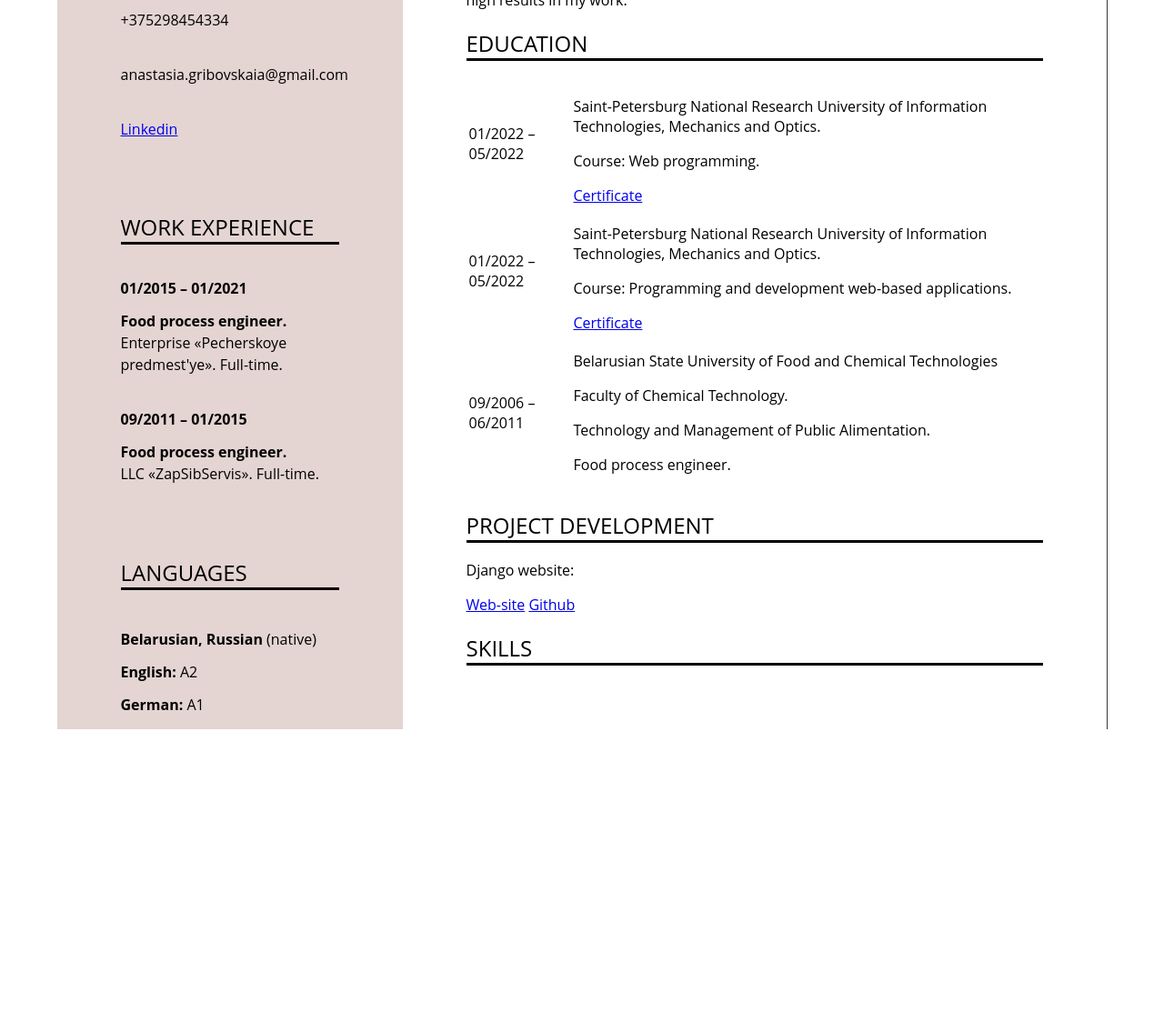
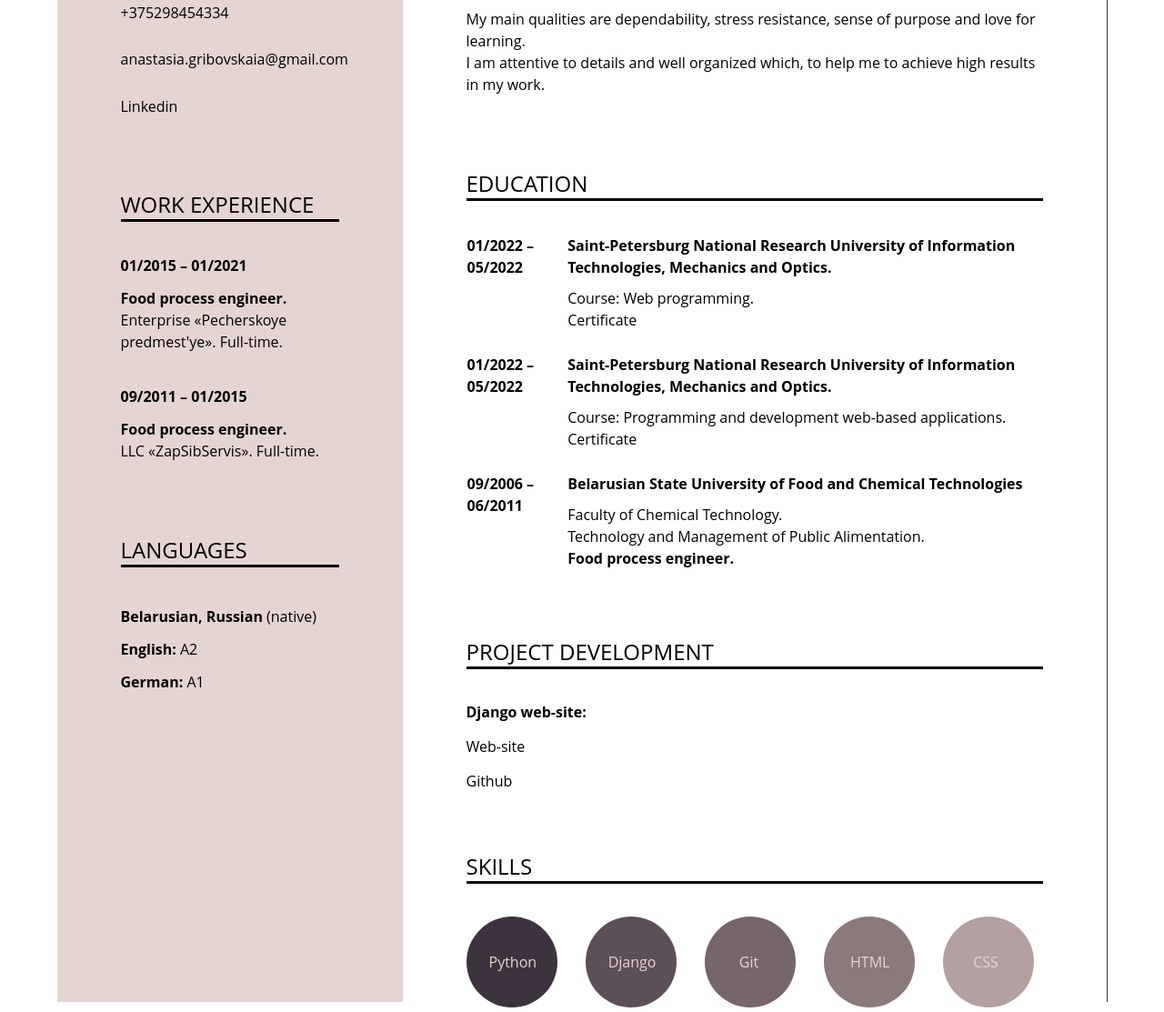
Before and after one commit to Florence100/rsschool-cv, a plain HTML site: page index.html in a window 1280 px wide. Shown: the part 398-1511 px from the top of the page at 91% size. Before the commit the page ends 1200 px from the top, so only its background shows below. Drawn offline with Linux system fonts and the light colour scheme.

Commit message:
feat: modified css file, html file

```diff
--- a/css/style.css
+++ b/css/style.css
@@ -9,7 +9,7 @@ body {
     width: 1155px;
     margin: 0 auto;
     padding: 0;
-    height: 1200px;
+    height: 1500px;
 }
 
 .cv_list::after {
@@ -38,7 +38,7 @@ aside {
     background-color: #3d333e;
     padding: 0;
     margin: 0;
-    min-height: 265px;
+    min-height: 270px;
     border: 1px solid #3d333e;
 }
 
@@ -76,7 +76,7 @@ img {
 .contacts p {
     margin: 0;
     padding: 0;
-    margin-top: 16px;
+    margin-top: 7.5px;
 }
 
 .work_experience, .languages {
@@ -89,7 +89,7 @@ img {
     line-height: 24px;
 }
 
-.work, .languages_kinds {
+.work, .languages_kinds, .project_kinds, .skills_kinds {
     margin: 36px 0;
 }
 
@@ -104,7 +104,7 @@ h1 {
     text-transform: uppercase;
     font-weight: 400;
     font-size: 35px;
-    margin: 80px 0 0 0;
+    margin: 85px 0 0 0;
     padding: 0;
 }
 
@@ -116,19 +116,102 @@ h1 {
     padding: 0;
 }
 
+.about_myself {
+    margin-top: 63px;
+}
+
+.about_myself p {
+    margin: 36px 0 80px 0;
+    line-height: 24px;
+}
+
+.education_table {
+    border-collapse: collapse;
+    margin-top: 36px;
+}
+
+.education_table td {
+    vertical-align: top;
+    line-height: 24px;
+    padding-bottom: 24px;
+}
+
+.education_table p {
+    margin: 0;
+    padding: 0;
+}
+
+td .table_title {
+    margin-bottom: 10px;
+    padding: 0;
+}
+
+a {
+    text-decoration: none;
+    color: black;
+}
+
+a:hover {
+    color: #806983;
+}
+
+.project {
+    margin: 50px 0 50px 0;
+}
+
+.project p a {
+    vertical-align: 16px;
+}
+
+.skills_point {
+    display: inline-block;
+    width: 100px;
+    height: 100px;
+    position: relative;
+    border-radius: 50%;
+    margin-right: 27px;
+}
+
+.first {
+    background-color: #3d333e;
+}
+
+.second {
+    background-color: #5c4f58;
+}
+
+.third {
+    background-color: #76656b;
+}
+
+.fourth {
+    background-color: #8c797b
+}
+
+.fifth {
+    margin-right: 0;
+    background-color: #b4a0a1
+}
+
+.skills_point p {
+    color: #e4d5d2;
+    position: absolute;
+    top: 23px;
+    left: 25px;
+}
+
+.third p {
+    left: 38px;
+}
+
+.fourth p {
+    left: 29px;
+}
+
+.fifth p {
+    left: 33px;
+}
+
 
 
 /* 16 24 36*/
-
-/*.table_work {
-    border-collapse: collapse;
-
-}
-
-.table_work td {
-    vertical-align: top;
-}
-
-.table_work td {
-    border: 1px solid black;
-}*/
--- a/index.html
+++ b/index.html
@@ -55,168 +55,65 @@
         </aside>
         <main class="main">
             <section class="main_info">
-                <h1>Anastassia Gribovskaia</h1>
+                <h1>Anastasia Gribovskaia</h1>
                 <p>Junior Developer</p>
             </section>
             <div class="container">
                 <section class="about_myself">
                     <h2 class="title">Briefly About Myself</h2>
-                    <p>My main qualities are dependability, stress resistance, sense of purpose and love for learning.
+                    <p>My main qualities are dependability, stress resistance, sense of purpose and love for learning.<br>
                         I am attentive to details and well organized which, to help me to achieve high results in my work.</p>
                 </section>
                 <section class="education">
                     <h2 class="title">Education</h2>
-                    <table>
+                    <table class="education_table">
                         <tr>
-                            <td>01/2022 – 05/2022</td>
+                            <td><b>01/2022 – 05/2022</b></td>
                             <td>
-                                <p>Saint-Petersburg National Research University of Information Technologies, Mechanics and Optics.</p>
+                                <p class="table_title"><b>Saint-Petersburg National Research University of Information Technologies, Mechanics and Optics.</b></p>
                                 <p>Course: Web programming.</p>
                                 <a href="https://cloud.mail.ru/public/rsLY/oLz8NdTVD">Certificate</a>
                             </td>
                         </tr>
                         <tr>
-                            <td>01/2022 – 05/2022</td>
+                            <td><b>01/2022 – 05/2022</b></td>
                             <td>
-                                <p>Saint-Petersburg National Research University of Information Technologies, Mechanics and Optics.</p>
+                                <p class="table_title"><b>Saint-Petersburg National Research University of Information Technologies, Mechanics and Optics.</b></p>
                                 <p>Course: Programming and development web-based applications.</p>
                                 <a href="https://cloud.mail.ru/public/F72k/MCQxKaHAv">Certificate</a>
                             </td>
                         </tr>
                         <tr>
-                            <td>09/2006 – 06/2011</td>
+                            <td><b>09/2006 – 06/2011</b></td>
                             <td>
-                                <p>Belarusian State University of Food and Chemical Technologies</p>
-                                <p>Faculty of Chemical Technology.</p>
-                                <p>Technology and Management of Public Alimentation.</p>
-                                <p>Food process engineer.</p>
+                                <p class="table_title"><b>Belarusian State University of Food and Chemical Technologies</b></p>
+                                <p>Faculty of Chemical Technology.<br>
+                                Technology and Management of Public Alimentation.<br>
+                                <b>Food process engineer.</b></p>
                             </td>
                         </tr>
                     </table>
                 </section>
                 <section class="project">
                     <h2 class="title">Project development</h2>
-                    <p>Django website:</p>
-                    <a href="https://florence100.pythonanywhere.com">Web-site</a>
-                    <a href="https://github.com/Florence100/my-first-shop">Github</a>
+                    <div class="project_kinds">
+                        <p><b>Django web-site:</b></p>
+                        <p><a href="https://florence100.pythonanywhere.com">Web-site</a><br>
+                        <a href="https://github.com/Florence100/my-first-shop">Github</a></p>
+                    </div>
                 </section>
-                <section class="Skills">
+                <section class="skills">
                     <h2 class="title">Skills</h2>
+                    <div class="skills_kinds">
+                        <div class="skills_point first"><p>Python</p></div>
+                        <div class="skills_point second"><p>Django</p></div>
+                        <div class="skills_point third"><p>Git</p></div>
+                        <div class="skills_point fourth"><p>HTML</p></div>
+                        <div class="skills_point fifth"><p>CSS</p></div>
+                    </div>
                 </section>
             </div>
         </main>
-
-
-
-
-    <!--<aside>
-        <div class="container">
-            <div class="image">
-                <img src="assets/img/foto.jpg" width="180" alt="foto">
-            </div>
-            <section class="contacts">
-                <h2 class="title">Contacts</h2>
-                <div class="phone">
-                    <div class="phone-logo"><img></div>
-                    <p>+375298454334</p>
-                </div>
-                <div class="email">
-                    <div class="phone-logo"><img></div>
-                    <p>anastasia.gribovskaia@gmail.com</p>
-                </div>
-                <div class="linkedin">
-                    <div class="linkedin-logo"><img></div>
-                    <a href="https://www.linkedin.com/in/anastasia-gribovskaia-112b7b238/">Linkedin</a>
-                </div>
-            </section>
-            <section class="work-experience">
-                <h2 class="title">Work experience</h2>
-                <table>
-                    <tr>
-                        <td>
-                            <p>01/2015 – 01/2021</p>
-                        </td>
-                        <td>
-                            <p>Food process engineer.</p>
-                            <p>Enterprise «Pecherskoye predmest'ye».</p>
-                            <p>Full-time.</p>
-                        </td>
-                    </tr>
-                    <tr>
-                        <td>
-                            <p>09/2011 – 01/2015</p>
-                        </td>
-                        <td>
-                            <p>Food process engineer.</p>
-                            <p>LLC «ZapSibServis».</p>
-                            <p>Full-time.</p>
-                        </td>
-                    </tr>
-                </table>
-            </section>
-            <section class="languages">
-                <h2 class="title">Languages</h2>
-                <p>Belarusian, Russian (native)</p>
-                <p>English: A2</p>
-                <p>German: А1</p>
-            </section>
-        </div>
-    </aside>
-    <main class="main">
-        <div class="container main-title">
-                <section class="name">
-                    <h1>Anastassia Gribovskaia</h1>
-                </section>
-                <section class="job-title">
-                    <p>Junior Developer</p>
-                </section>
-        </div>
-        <div class="container">
-            <section class="about-myself">
-                <h2 class="title">Briefly About Myself</h2>
-                <p>My main qualities are dependability, stress resistance, sense of purpose and love for learning.
-                    I am attentive to details and well organized which, to help me to achieve high results in my work.</p>
-            </section>
-            <section class="education">
-                <h2 class="title">Education</h2>
-                <table>
-                    <tr>
-                        <td>01/2022 – 05/2022</td>
-                        <td>
-                            <p>Saint-Petersburg National Research University of Information Technologies, Mechanics and Optics.</p>
-                            <p>Course: Web programming.</p>
-                            <a href="https://cloud.mail.ru/public/rsLY/oLz8NdTVD">Certificate</a>
-                        </td>
-                    </tr>
-                    <tr>
-                        <td>01/2022 – 05/2022</td>
-                        <td>
-                            <p>Saint-Petersburg National Research University of Information Technologies, Mechanics and Optics.</p>
-                            <p>Course: Programming and development web-based applications.</p>
-                            <a href="https://cloud.mail.ru/public/F72k/MCQxKaHAv">Certificate</a>
-                        </td>
-                    </tr>
-                    <tr>
-                        <td>09/2006 – 06/2011</td>
-                        <td>
-                            <p>Belarusian State University of Food and Chemical Technologies</p>
-                            <p>Faculty of Chemical Technology.</p>
-                            <p>Technology and Management of Public Alimentation.</p>
-                            <p>Food process engineer.</p>
-                        </td>
-                    </tr>
-                </table>
-            </section>
-            <section class="project">
-                <h2 class="title">Project development</h2>
-                <p>Django website:</p>
-                <a href="https://florence100.pythonanywhere.com">Web-site</a>
-                <a href="https://github.com/Florence100/my-first-shop">Github</a>
-            </section>
-            <section class="Skills">
-                <h2 class="title">Skills</h2>
-            </section>
-        </div>
-    </main>-->
+    </div>
 </body>
 </html>
```
